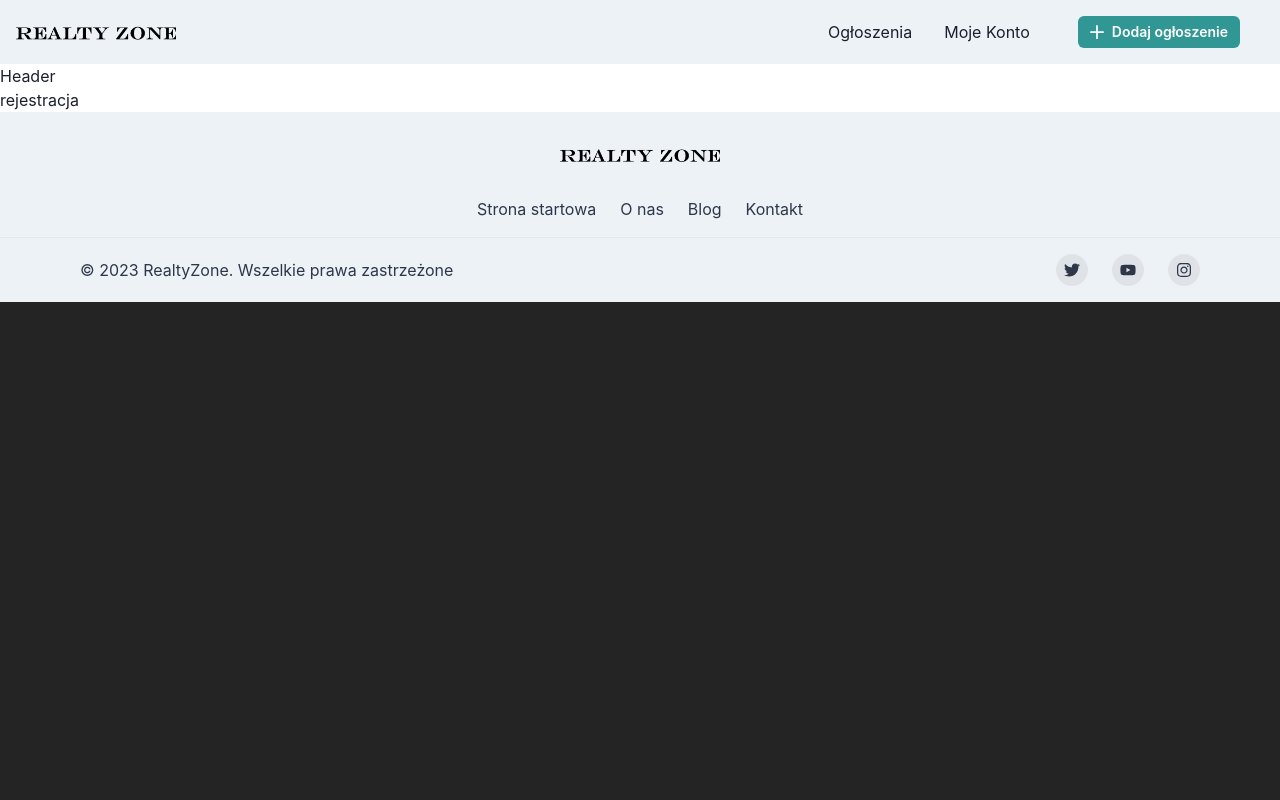
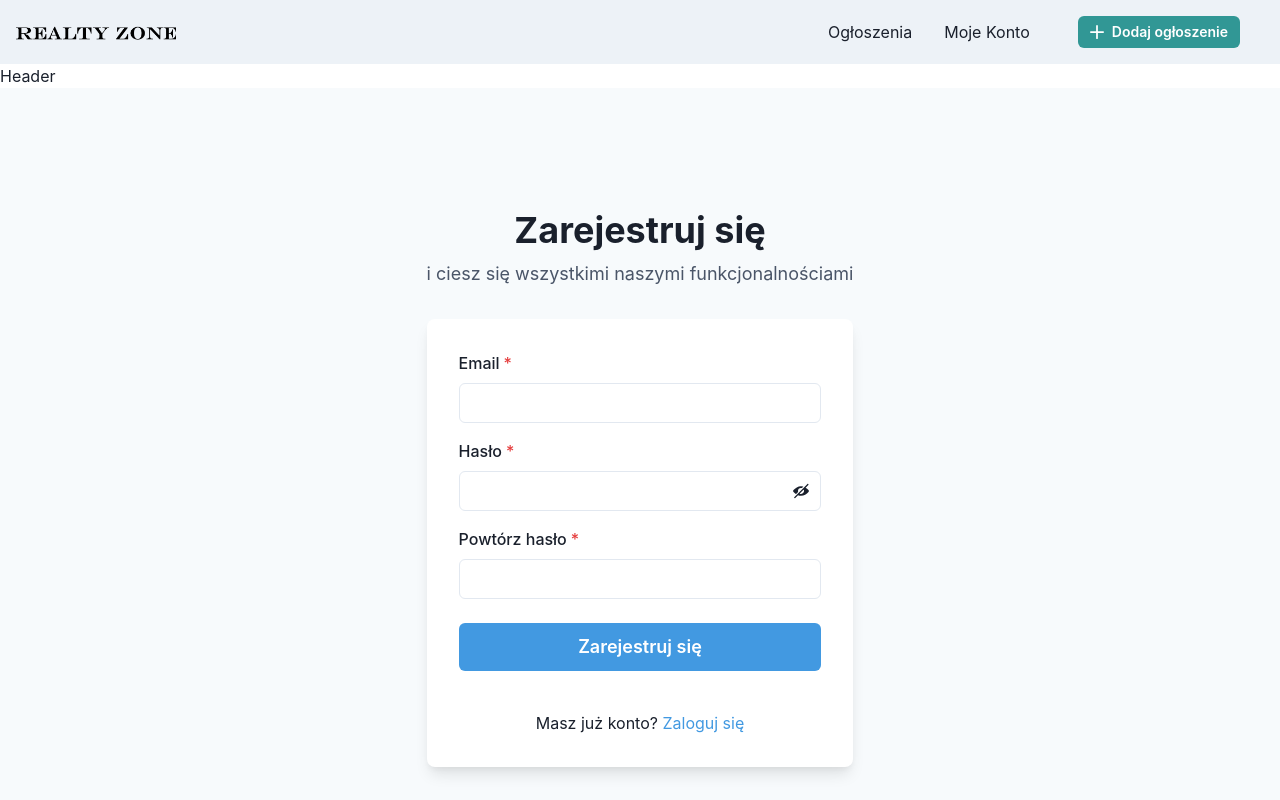
Before and after one commit to Przekol/realty-zone-frontend, a React (Vite) app: page /sign-up in a window 1280 px wide. Shown: the top 800 px of the page. Built offline with nearby package versions, Linux system fonts and the light colour scheme.

Commit message:
Component SignUp implementation

```diff
--- /dev/null
+++ b/src/components/Form/FormButton.tsx
@@ -0,0 +1,21 @@
+import { Button, Stack } from '@chakra-ui/react';
+import React, { ReactNode } from 'react';
+interface Props {
+  children: ReactNode;
+}
+export const FormButton = ({ children }: Props) => (
+  <Stack spacing={10} pt={2}>
+    <Button
+      type='submit'
+      loadingText='Submitting'
+      size='lg'
+      bg={'blue.400'}
+      color={'white'}
+      _hover={{
+        bg: 'blue.500',
+      }}
+    >
+      {children}
+    </Button>
+  </Stack>
+);
--- /dev/null
+++ b/src/components/Form/FormCard.tsx
@@ -0,0 +1,13 @@
+import { Box, useColorModeValue } from '@chakra-ui/react';
+import React, { ReactNode } from 'react';
+
+interface Props {
+  children: ReactNode;
+}
+export const FormCard = ({ children }: Props) => {
+  return (
+    <Box rounded={'lg'} bg={useColorModeValue('white', 'gray.700')} boxShadow={'lg'} p={8}>
+      {children}
+    </Box>
+  );
+};
--- /dev/null
+++ b/src/components/Form/FormContainer.tsx
@@ -0,0 +1,13 @@
+import { Flex, useColorModeValue } from '@chakra-ui/react';
+import React, { ReactNode } from 'react';
+
+interface Props {
+  children: ReactNode;
+}
+export const FormContainer = ({ children }: Props) => {
+  return (
+    <Flex minH={'100vh'} align={'center'} justify={'center'} bg={useColorModeValue('gray.50', 'gray.800')}>
+      {children}
+    </Flex>
+  );
+};
--- /dev/null
+++ b/src/components/Form/FormFooter.tsx
@@ -0,0 +1,22 @@
+import { Link, Stack, Text } from '@chakra-ui/react';
+import React from 'react';
+
+import { FormLink } from '@frontendTypes';
+
+interface Props {
+  links: FormLink[];
+}
+export const FormFooter = ({ links }: Props) => {
+  return (
+    <Stack pt={6}>
+      {links.map((link) => (
+        <Text key={link.to} align={'center'}>
+          {link.text}{' '}
+          <Link color={'blue.400'} href={link.to}>
+            {link.label}
+          </Link>
+        </Text>
+      ))}
+    </Stack>
+  );
+};
--- /dev/null
+++ b/src/components/Form/FormHeading.tsx
@@ -0,0 +1,19 @@
+import { Heading, Stack, Text } from '@chakra-ui/react';
+import React from 'react';
+
+interface Props {
+  title: string;
+  description: string;
+}
+export const FormHeading = ({ title, description }: Props) => {
+  return (
+    <Stack align={'center'}>
+      <Heading fontSize={'4xl'} textAlign={'center'}>
+        {title}
+      </Heading>
+      <Text fontSize={'lg'} color={'gray.600'}>
+        {description}
+      </Text>
+    </Stack>
+  );
+};
--- /dev/null
+++ b/src/components/Form/index.ts
@@ -0,0 +1,5 @@
+export * from './FormContainer';
+export * from './FormHeading';
+export * from './FormButton';
+export * from './FormCard';
+export * from './FormFooter';
--- a/src/data/links.ts
+++ b/src/data/links.ts
@@ -1,6 +1,8 @@
 import { FaInstagram, FaTwitter, FaYoutube } from 'react-icons/fa';
 
-import { MenuLink, SocialLink } from '@frontendTypes';
+import { FormLink, MenuLink, SocialLink } from '@frontendTypes';
+
+import { ROUTES } from './routes';
 
 export const navigationLinks: MenuLink[] = [
   { to: '/announcements', label: 'Ogłoszenia' },
@@ -20,3 +22,5 @@ export const socialLinks: SocialLink[] = [
   { label: 'YouTube', to: '#', icon: FaYoutube },
   { label: 'Instagram', to: '#', icon: FaInstagram },
 ];
+
+export const signupLinks: FormLink[] = [{ to: ROUTES.signIn, label: 'Zaloguj się', text: 'Masz już konto?' }];
--- a/src/pages/SignUp/SignUp.tsx
+++ b/src/pages/SignUp/SignUp.tsx
@@ -1,5 +1,45 @@
-import React from 'react';
+import { ViewIcon, ViewOffIcon } from '@chakra-ui/icons';
+import { FormControl, FormLabel, Input, InputGroup, InputRightElement, Stack, Button } from '@chakra-ui/react';
+import React, { useState } from 'react';
+
+import { FormButton, FormCard, FormContainer, FormFooter, FormHeading } from '../../components/Form';
+import { signupLinks } from '../../data/links';
 
 export const SignUp = () => {
-  return <div>rejestracja</div>;
+  const [showPassword, setShowPassword] = useState(false);
+
+  return (
+    <FormContainer>
+      <Stack spacing={8} mx={'auto'} maxW={'lg'} py={12} px={6}>
+        <FormHeading title='Zarejestruj się' description='i ciesz się wszystkimi naszymi funkcjonalnościami' />
+        <FormCard>
+          <Stack spacing={4}>
+            <FormControl id='email' isRequired>
+              <FormLabel>Email</FormLabel>
+              <Input type='email' />
+            </FormControl>
+            <FormControl id='password' isRequired>
+              <FormLabel>Hasło</FormLabel>
+              <InputGroup>
+                <Input type={showPassword ? 'text' : 'password'} />
+                <InputRightElement h={'full'}>
+                  <Button variant={'ghost'} onClick={() => setShowPassword((showPassword) => !showPassword)}>
+                    {showPassword ? <ViewIcon /> : <ViewOffIcon />}
+                  </Button>
+                </InputRightElement>
+              </InputGroup>
+            </FormControl>
+            <FormControl id='repeatPassword' isRequired>
+              <FormLabel>Powtórz hasło</FormLabel>
+              <InputGroup>
+                <Input type={showPassword ? 'text' : 'password'} />
+              </InputGroup>
+            </FormControl>
+            <FormButton>Zarejestruj się</FormButton>
+            <FormFooter links={signupLinks} />
+          </Stack>
+        </FormCard>
+      </Stack>
+    </FormContainer>
+  );
 };
--- a/src/types/link.ts
+++ b/src/types/link.ts
@@ -11,3 +11,9 @@ export interface SocialLink {
   label: string;
   icon: React.ElementType;
 }
+
+export interface FormLink {
+  to: string;
+  label: string;
+  text: string;
+}
```
